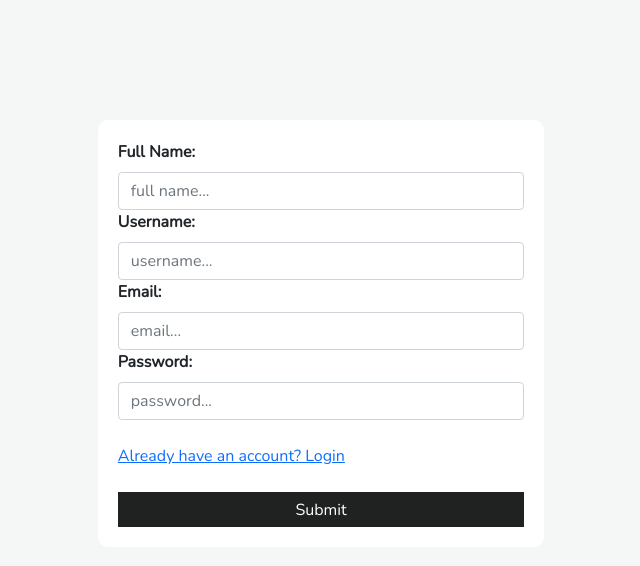
After one commit to Marcos8060/Django-Project-Management-Website, a Django app: page /register/ in a window 1280 px wide. The commit adds this page. Shown: the top 566 px of the page, without its empty margins (319-959 px from the left). Run offline with Django 4.2, Linux system fonts and the light colour scheme.

Commit message:
created a register form page

```diff
--- a/prohub/static/css/style.css
+++ b/prohub/static/css/style.css
@@ -50,12 +50,6 @@ body{
     color: white;
 }
 /* project section */
-.card{
-    box-shadow: none;
-}
-.card-body{
-    background: #FCFCFC;
-}
 .project-img{
     width: 35px;
     height: 35px;
@@ -97,7 +91,6 @@ body{
     border-radius: 4px;
     margin-left: 20px;
 }
-
 /* TRIAL */
 .img-area{
     text-align: center;
@@ -137,6 +130,29 @@ body{
     background: #FCFCFC;
     padding: 10px;
 }
+/* REGISTER */
+.register_container{
+    background: #FFFFFF;
+    border-radius: 10px;
+    padding: 20px;
+    width: 40%;
+    margin-left: auto;
+    margin-right: auto;
+    margin-top: 15vh;
+}
+.register_container > form > label{
+    font-weight: bold;
+}
+.register_container > form > .btn1{
+    width: 100%;
+    border: none;
+    background: #202121;
+    color: white;
+    height: 35px;
+}
+.register_container > form > input:focus{
+    box-shadow: none;
+}
 /* footer */
 footer{
     background: #202121;
--- /dev/null
+++ b/prohub/templates/register.html
@@ -0,0 +1,31 @@
+{% load static %}
+<!DOCTYPE html>
+<html lang="en">
+<head>
+    <meta charset="UTF-8">
+    <meta http-equiv="X-UA-Compatible" content="IE=edge">
+    <meta name="viewport" content="width=device-width, initial-scale=1.0">
+    <link href="https://cdn.jsdelivr.net/npm/bootstrap@5.0.2/dist/css/bootstrap.min.css" rel="stylesheet" integrity="sha384-EVSTQN3/azprG1Anm3QDgpJLIm9Nao0Yz1ztcQTwFspd3yD65VohhpuuCOmLASjC" crossorigin="anonymous">
+    <link rel="stylesheet" href="{% static 'css/style.css' %}">
+    <title>Document</title>
+</head>
+<body>
+    <div class="container">
+        <div class="register_container">
+            <form action="">
+                {% csrf_token %}
+                <label for="first name" class="form-label">Full Name:</label>
+                <input type="text" class="form-control" placeholder="full name...">
+                <label for="last name" class="form-label">Username:</label>
+                <input type="text" class="form-control" placeholder="username...">
+                <label for="first name" class="form-label">Email:</label>
+                <input type="email" class="form-control" placeholder="email...">
+                <label for="password" class="form-label">Password:</label>
+                <input type="password" class="form-control" placeholder="password..."><br>
+                <a class="mt-2 mb-2" href="#">Already have an account? Login</a><br><br>
+                <button class="btn1" type="submit">Submit</button>
+            </form>
+        </div>
+    </div>
+</body>
+</html>
--- a/prohub/urls.py
+++ b/prohub/urls.py
@@ -4,5 +4,6 @@ from . import views
 
 urlpatterns = [
     path('',views.home_page,name='home'),
-    path('profile/',views.profile,name='profile')
+    path('profile/',views.profile,name='profile'),
+    path('register/',views.register,name='register')
 ]
--- a/prohub/views.py
+++ b/prohub/views.py
@@ -5,5 +5,9 @@ def home_page(request):
     return render(request,'index.html')
 
 
+def register(request):
+    return render(request,'register.html')
+
+
 def profile(request):
     return render(request,'profile.html')
```
Also changed, not shown: prohub/text.txt (deleted, +0 -14 lines), prohub/templates/login.html (added).
